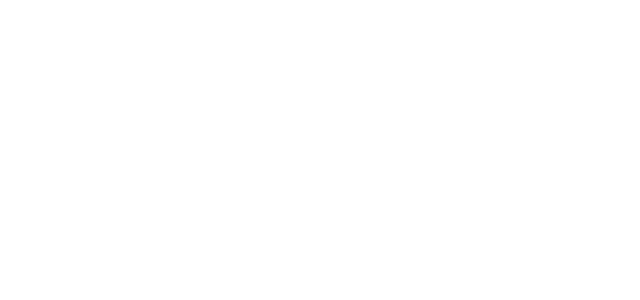
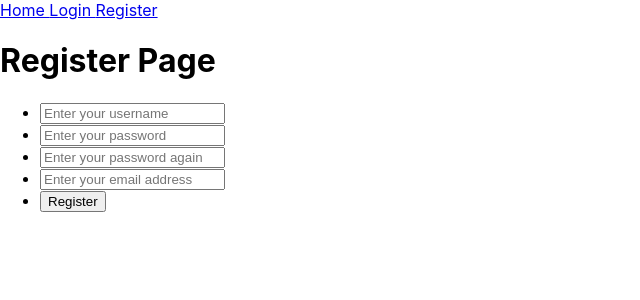
Before and after one commit to L29n/Pokemon-Team-Builder, a React (Create React App) app in the folder frontend/: page /register in a window 1280 px wide. Before the commit this address had no page. Shown: the top 300 px of the page, without its empty margins (0-640 px from the left). Built offline with nearby package versions, Linux system fonts and the light colour scheme.

Commit message:
Added RegisterPage.js and LoginPage.js which only collect info in text boxes and modifies state currently. Made additional modifications to App.js and added a NavBar.js

```diff
--- a/frontend/src/App.js
+++ b/frontend/src/App.js
@@ -1,13 +1,19 @@
 import React from 'react';
-import Home from "./components/Home.js"
+import Home from "./components/Home.js";
+import LoginPage from "./components/LoginPage.js";
+import RegisterPage from "./components/RegisterPage.js";
+import NavBar from "./components/NavBar.js"
 import {BrowserRouter, Routes, Route} from 'react-router-dom';
 
 class App extends React.Component {
   render() {
     return(
         <BrowserRouter>
+            <NavBar/>
             <Routes>
-                <Route path="/" element={<Home name="Find Pokemon"/>}/>
+                <Route path="/" element={<Home/>}/>
+                <Route path="/login" element={<LoginPage/>}/>
+                <Route path="/register" element={<RegisterPage/>}/>
             </Routes>
         </BrowserRouter>
     );
--- a/frontend/src/components/Home.js
+++ b/frontend/src/components/Home.js
@@ -27,15 +27,17 @@ class Home extends React.Component {
 
     render() {
         return(
+            <>
                 <div>
                     <input type="text" id="pokemonName" placeholder="Enter Pokemon name"/>
                     <button
                         onClick={() => this.fetchPokemon()}
                     >
-                    {this.props.name}
+                        Find Pokemon
                     </button>
                     {this.state.sprite && <img src={this.state.sprite} alt="Pokemon Sprite"/>}
                 </div>
+            </>
         );
     }
 }
--- /dev/null
+++ b/frontend/src/components/LoginPage.js
@@ -0,0 +1,33 @@
+import React from 'react';
+
+class LoginPage extends React.Component {
+
+    constructor(props){
+        super(props);
+        this.state = {
+            username: null,
+            password: null
+        }
+    }
+
+    collectUserInfo = () => {
+        this.state.username = document.getElementById("username").value;
+        this.state.password = document.getElementById("password").value;
+
+        console.log(this.state.username);
+        console.log(this.state.password);
+    }
+
+    render() {
+        return(
+            <div>
+                <h1>Login Page</h1>
+                <input type="text" id="username" placeholder="Enter your username"/>
+                <input type="password" id="password" placeholder="Enter your password"/>
+                <button onClick={() => {this.collectUserInfo()}}>Login</button>
+            </div>
+        );
+    }
+}
+
+export default LoginPage;
--- /dev/null
+++ b/frontend/src/components/NavBar.js
@@ -0,0 +1,21 @@
+import React from 'react';
+import { Link } from 'react-router-dom';
+
+class NavBar extends React.Component {
+
+    constructor(props) {
+        super(props);
+    }
+
+    render() {
+        return(
+            <div>
+                <Link to="/"> Home </Link>
+                <Link to="/login"> Login </Link>
+                <Link to="/register"> Register </Link>
+            </div>
+        )
+    }
+}
+
+export default NavBar;
--- /dev/null
+++ b/frontend/src/components/RegisterPage.js
@@ -0,0 +1,46 @@
+import React from 'react';
+
+class RegisterPage extends React.Component {
+
+    constructor(props) {
+        super(props);
+        this.state = {
+            username: null,
+            password: null,
+            email: null,
+            password_match: true
+        };
+    }
+
+    collectUserInfo = () => {
+
+        this.state.username = document.getElementById("username").value;
+        // Note: probably want to make this transaction more secure. Maybe hash before storing in state? How does the service get run
+        this.state.password = document.getElementById("password").value;
+        this.state.password_match = (document.getElementById("password_confirm").value == this.state.password);
+        this.state.email = document.getElementById("email").value.toLowerCase();
+
+        console.log(this.state.username);
+        console.log(this.state.password);
+        console.log(this.state.password_match);
+        console.log(this.state.email);
+    }
+
+
+    render() {
+        return(
+            <>
+                <h1>Register Page</h1>
+                <ul>
+                    <li><input type="text" id="username" placeholder="Enter your username"/></li>
+                    <li><input type="password" id="password" placeholder="Enter your password"/></li>
+                    <li><input type="password" id="password_confirm" placeholder="Enter your password again"/></li>
+                    <li><input type="text" id="email" placeholder="Enter your email address"/></li>
+                    <li><button onClick={()=>{this.collectUserInfo()}}>Register</button> </li>
+                </ul>
+            </>
+        );
+    }
+}
+
+export default RegisterPage;
```
Lines whose indentation alone changed are shown as unchanged.
